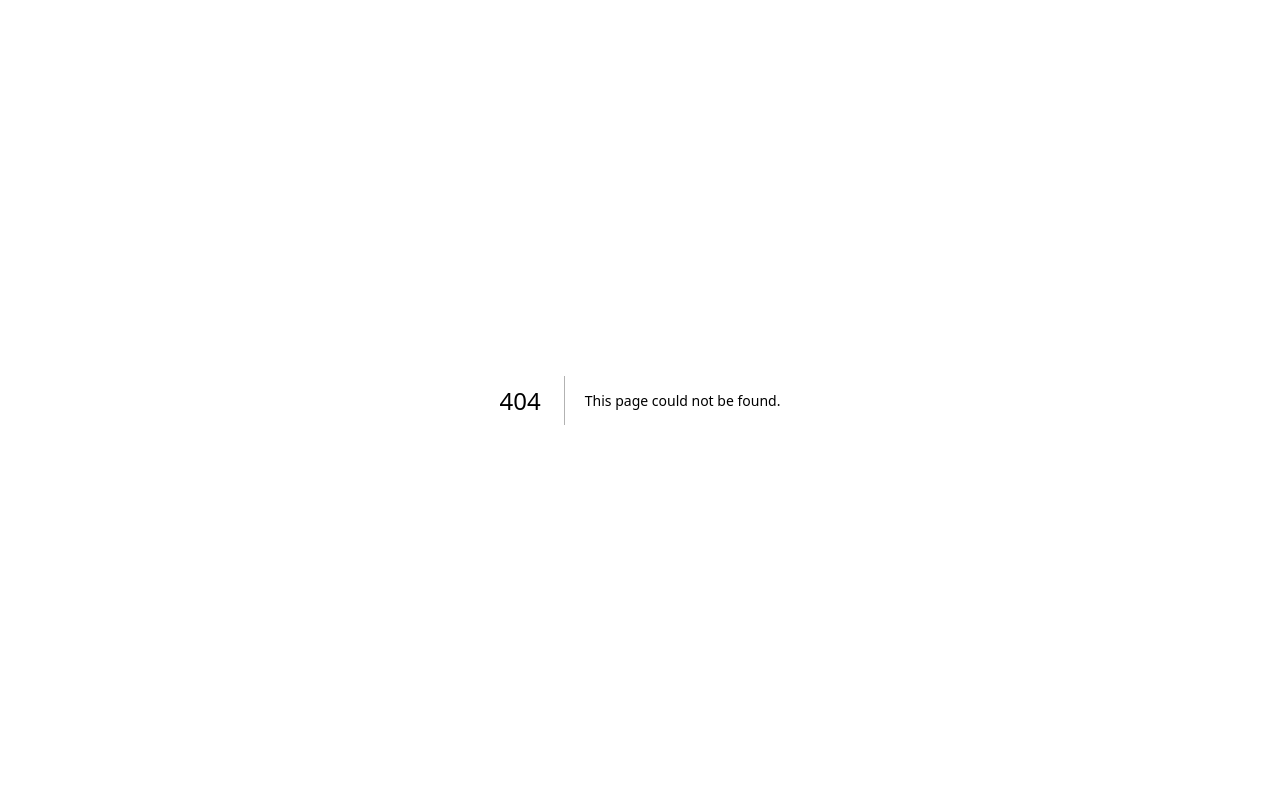
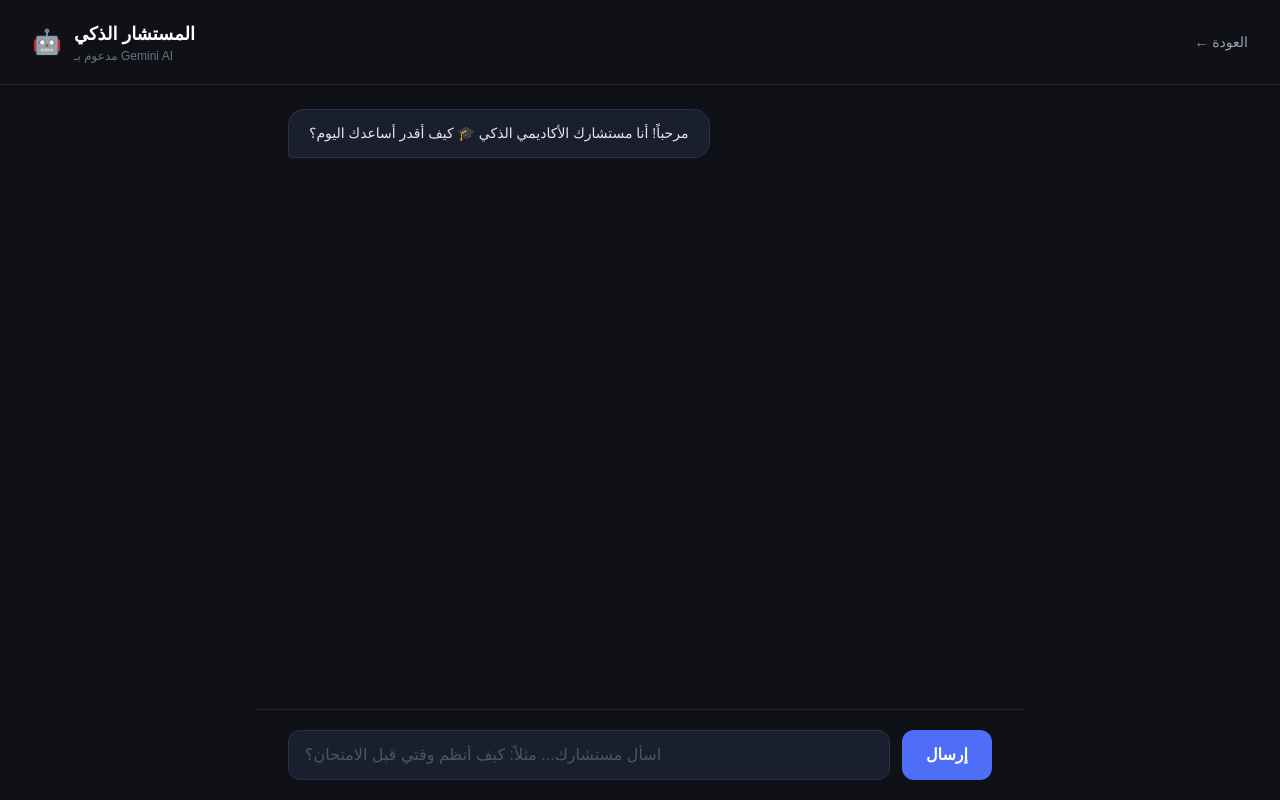
Before and after one commit to Thaer-bakir/studymind, a Next.js app: page /advisor in a window 1280 px wide. Before the commit this address had no page. Built offline with nearby package versions, Linux system fonts and the light colour scheme.

Commit message:
add AI advisor with Groq

```diff
--- /dev/null
+++ b/app/advisor/page.tsx
@@ -0,0 +1,110 @@
+'use client'
+import { useState } from 'react'
+import { useRouter } from 'next/navigation'
+
+interface Message {
+  role: 'user' | 'ai'
+  text: string
+}
+
+export default function Advisor() {
+  const [messages, setMessages] = useState<Message[]>([
+    { role: 'ai', text: 'مرحباً! أنا مستشارك الأكاديمي الذكي 🎓 كيف أقدر أساعدك اليوم؟' }
+  ])
+  const [input, setInput] = useState('')
+  const [loading, setLoading] = useState(false)
+  const router = useRouter()
+
+  const sendMessage = async () => {
+    if (!input.trim() || loading) return
+
+    const userMessage = input
+    setInput('')
+    setMessages(prev => [...prev, { role: 'user', text: userMessage }])
+    setLoading(true)
+
+    try {
+      const res = await fetch('/api/ai', {
+        method: 'POST',
+        headers: { 'Content-Type': 'application/json' },
+        body: JSON.stringify({ message: userMessage })
+      })
+      const data = await res.json()
+      setMessages(prev => [...prev, { role: 'ai', text: data.reply || 'حصل خطأ' }])
+    } catch {
+      setMessages(prev => [...prev, { role: 'ai', text: 'حصل خطأ، حاول مرة ثانية' }])
+    }
+
+    setLoading(false)
+  }
+
+  return (
+    <main className="min-h-screen bg-[#0F1117] text-white flex flex-col">
+
+      {/* Header */}
+      <nav className="flex justify-between items-center px-8 py-5 border-b border-[#1E2340]">
+        <div className="flex items-center gap-3">
+          <span className="text-2xl">🤖</span>
+          <div>
+            <h1 className="text-lg font-bold">المستشار الذكي</h1>
+            <p className="text-gray-500 text-xs">مدعوم بـ Gemini AI</p>
+          </div>
+        </div>
+        <button
+          onClick={() => router.push('/dashboard')}
+          className="text-gray-400 hover:text-white transition text-sm"
+        >
+          ← العودة
+        </button>
+      </nav>
+
+      {/* Messages */}
+      <div className="flex-1 overflow-y-auto px-8 py-6 flex flex-col gap-4 max-w-3xl mx-auto w-full">
+        {messages.map((msg, i) => (
+          <div key={i} className={`flex ${msg.role === 'user' ? 'justify-end' : 'justify-start'}`}>
+            <div className={`max-w-xl px-5 py-3 rounded-2xl text-sm leading-relaxed ${
+              msg.role === 'user'
+                ? 'bg-[#4F6EF7] text-white rounded-br-sm'
+                : 'bg-[#1A1F2E] text-gray-200 border border-[#2A3050] rounded-bl-sm'
+            }`}>
+              {msg.text}
+            </div>
+          </div>
+        ))}
+        {loading && (
+          <div className="flex justify-start">
+            <div className="bg-[#1A1F2E] border border-[#2A3050] px-5 py-3 rounded-2xl rounded-bl-sm">
+              <div className="flex gap-1">
+                <span className="w-2 h-2 bg-[#4F6EF7] rounded-full animate-bounce" style={{animationDelay:'0ms'}}/>
+                <span className="w-2 h-2 bg-[#4F6EF7] rounded-full animate-bounce" style={{animationDelay:'150ms'}}/>
+                <span className="w-2 h-2 bg-[#4F6EF7] rounded-full animate-bounce" style={{animationDelay:'300ms'}}/>
+              </div>
+            </div>
+          </div>
+        )}
+      </div>
+
+      {/* Input */}
+      <div className="px-8 py-5 border-t border-[#1E2340] max-w-3xl mx-auto w-full">
+        <div className="flex gap-3">
+          <input
+            type="text"
+            value={input}
+            onChange={e => setInput(e.target.value)}
+            onKeyDown={e => e.key === 'Enter' && sendMessage()}
+            placeholder="اسأل مستشارك... مثلاً: كيف أنظم وقتي قبل الامتحان؟"
+            className="flex-1 bg-[#1A1F2E] border border-[#2A3050] rounded-xl px-4 py-3 text-white placeholder-gray-600 focus:outline-none focus:border-[#4F6EF7]"
+          />
+          <button
+            onClick={sendMessage}
+            disabled={loading}
+            className="bg-[#4F6EF7] text-white px-6 py-3 rounded-xl font-bold hover:bg-[#3d5ce0] transition disabled:opacity-50"
+          >
+            إرسال
+          </button>
+        </div>
+      </div>
+
+    </main>
+  )
+}
--- /dev/null
+++ b/app/api/ai/route.ts
@@ -0,0 +1,31 @@
+import Groq from 'groq-sdk'
+import { NextRequest, NextResponse } from 'next/server'
+
+const groq = new Groq({ apiKey: process.env.GROQ_API_KEY })
+
+export async function POST(req: NextRequest) {
+  try {
+    const { message } = await req.json()
+
+    const completion = await groq.chat.completions.create({
+      model: 'llama-3.3-70b-versatile',
+      messages: [
+        {
+          role: 'system',
+          content: 'أنت مستشار أكاديمي ذكي اسمك StudyMind. مهمتك مساعدة الطلاب الجامعيين في دراستهم وتنظيم وقتهم وتحسين تركيزهم. كن مختصراً وودوداً وعملياً. أجب دائماً باللغة العربية.'
+        },
+        {
+          role: 'user',
+          content: message
+        }
+      ]
+    })
+
+    const reply = completion.choices[0].message.content
+
+    return NextResponse.json({ reply })
+  } catch (error: any) {
+    console.error('AI Error:', error)
+    return NextResponse.json({ error: error.message }, { status: 500 })
+  }
+}
--- a/package.json
+++ b/package.json
@@ -9,7 +9,9 @@
     "lint": "eslint"
   },
   "dependencies": {
+    "@google/generative-ai": "^0.24.1",
     "@supabase/supabase-js": "^2.105.4",
+    "groq-sdk": "^1.1.2",
     "next": "16.2.6",
     "react": "19.2.4",
     "react-dom": "19.2.4"
```
Also changed, not shown: 1 other file (tests, documents, lock files or other folders).
